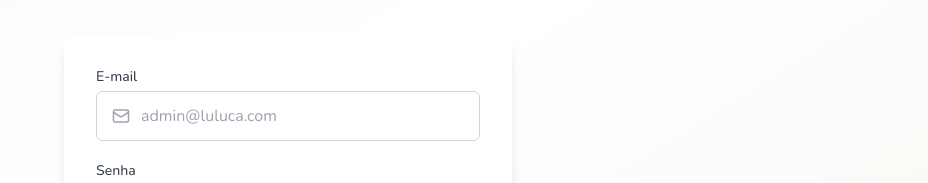
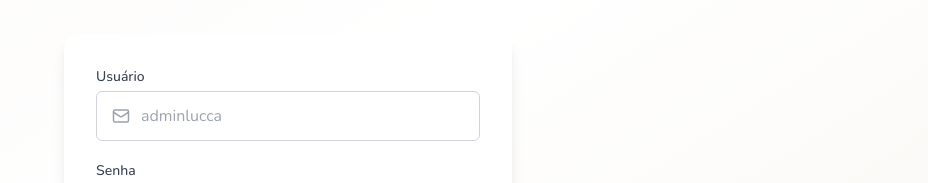
Before and after one commit to JeronimoKarasek/luluca-ecommerce, a Next.js app: page /admin in a window 1280 px wide. Shown: the part 259-442 px from the top of the page, without its empty margins (352-1280 px from the left). Built offline with nearby package versions, Linux system fonts and the light colour scheme; no server answers; a web font is replaced by a local one.

Commit message:
feat: login admin por usuário (adminlucca) com sufixo @luluca

```diff
--- a/src/app/admin/page.tsx
+++ b/src/app/admin/page.tsx
@@ -17,7 +17,8 @@ export default function AdminLoginPage() {
     e.preventDefault()
     setLoading(true)
     try {
-      const { error } = await supabase.auth.signInWithPassword({ email, password })
+      const login = email.includes('@') ? email.trim() : `${email.trim()}@luluca`
+      const { error } = await supabase.auth.signInWithPassword({ email: login, password })
       if (error) throw error
       toast.success('Login realizado com sucesso!')
       router.push('/admin/dashboard')
@@ -42,15 +43,15 @@ export default function AdminLoginPage() {
         <div className="bg-white rounded-xl shadow-lg p-8">
           <form onSubmit={handleLogin} className="space-y-5">
             <div>
-              <label className="label-field">E-mail</label>
+              <label className="label-field">Usuário</label>
               <div className="relative">
                 <input
-                  type="email"
+                  type="text"
                   value={email}
                   onChange={(e) => setEmail(e.target.value)}
                   required
                   className="input-field pl-11"
-                  placeholder="admin@luluca.com"
+                  placeholder="adminlucca"
                 />
                 <Mail size={18} className="absolute left-4 top-1/2 -translate-y-1/2 text-gray-400" />
               </div>
```
